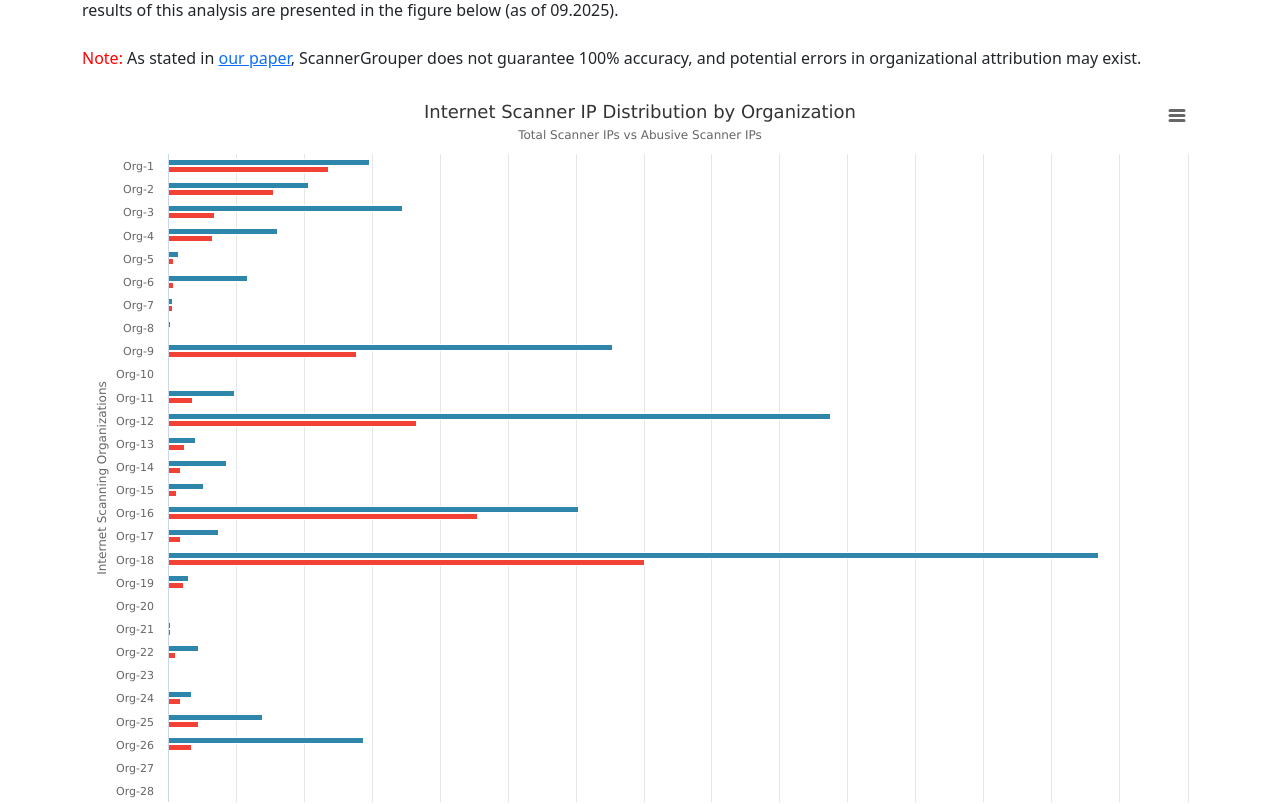
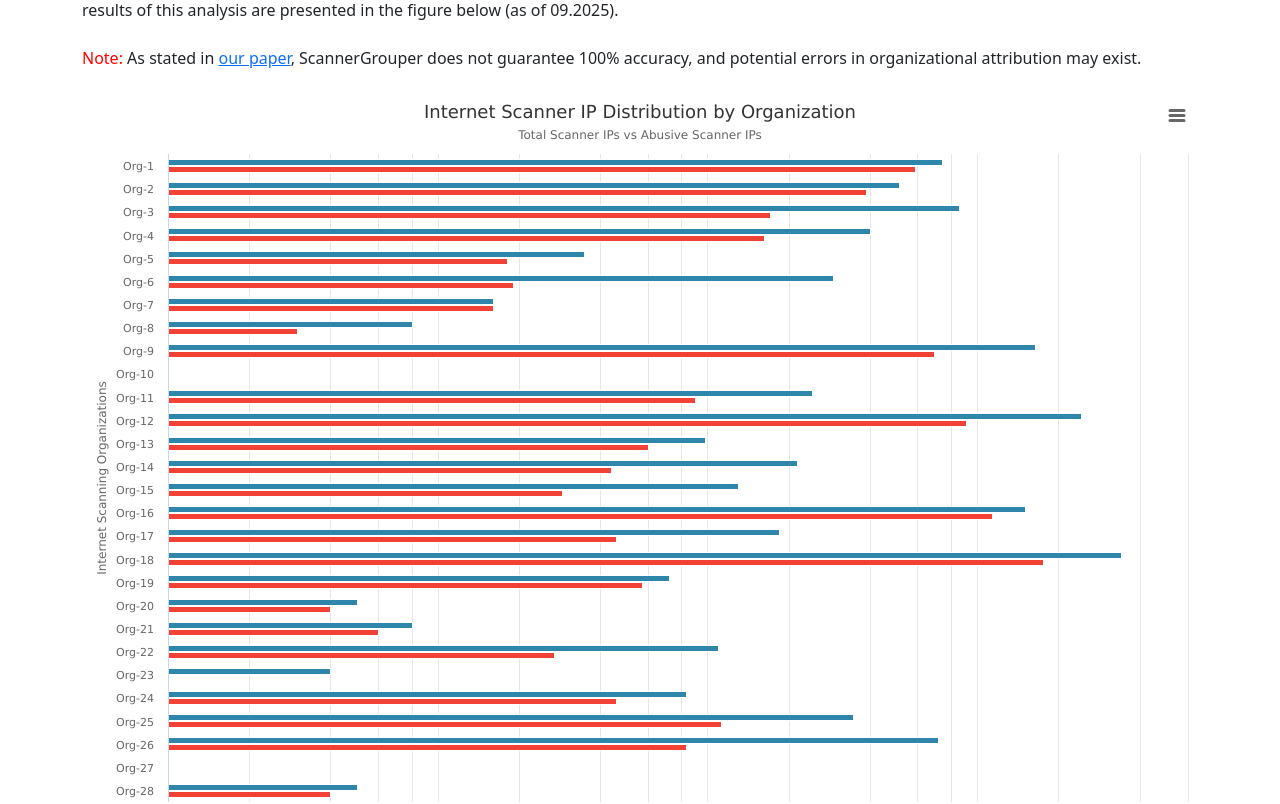
Before and after one commit to TsinghuaDong/scannergrouper-long-term-operation, a plain HTML site: page index.html in a window 1280 px wide. Shown: the part 990-1794 px from the top of the page. Drawn offline with Linux system fonts and the light colour scheme.

Commit message:
设置y轴为对数刻度以改善不同数量级的可视化

```diff
--- a/index.html
+++ b/index.html
@@ -327,6 +327,13 @@
                     }
                     return s;
                 };
+                // Set yAxis to logarithmic scale for better visualization of different magnitudes
+                chartConfig.yAxis = chartConfig.yAxis || {};
+                chartConfig.yAxis.type = 'logarithmic';
+                // Remove min: 0 since logarithmic scale cannot start from 0
+                delete chartConfig.yAxis.min;
+                // Set minimum value to 1 for logarithmic scale
+                chartConfig.yAxis.min = 1;
                 Highcharts.chart('plot-scanner-analysis', chartConfig);
             }).fail(function (jqxhr, textStatus, error) {
                 console.error('Failed to load scanner analysis JSON:', textStatus, error);
```
